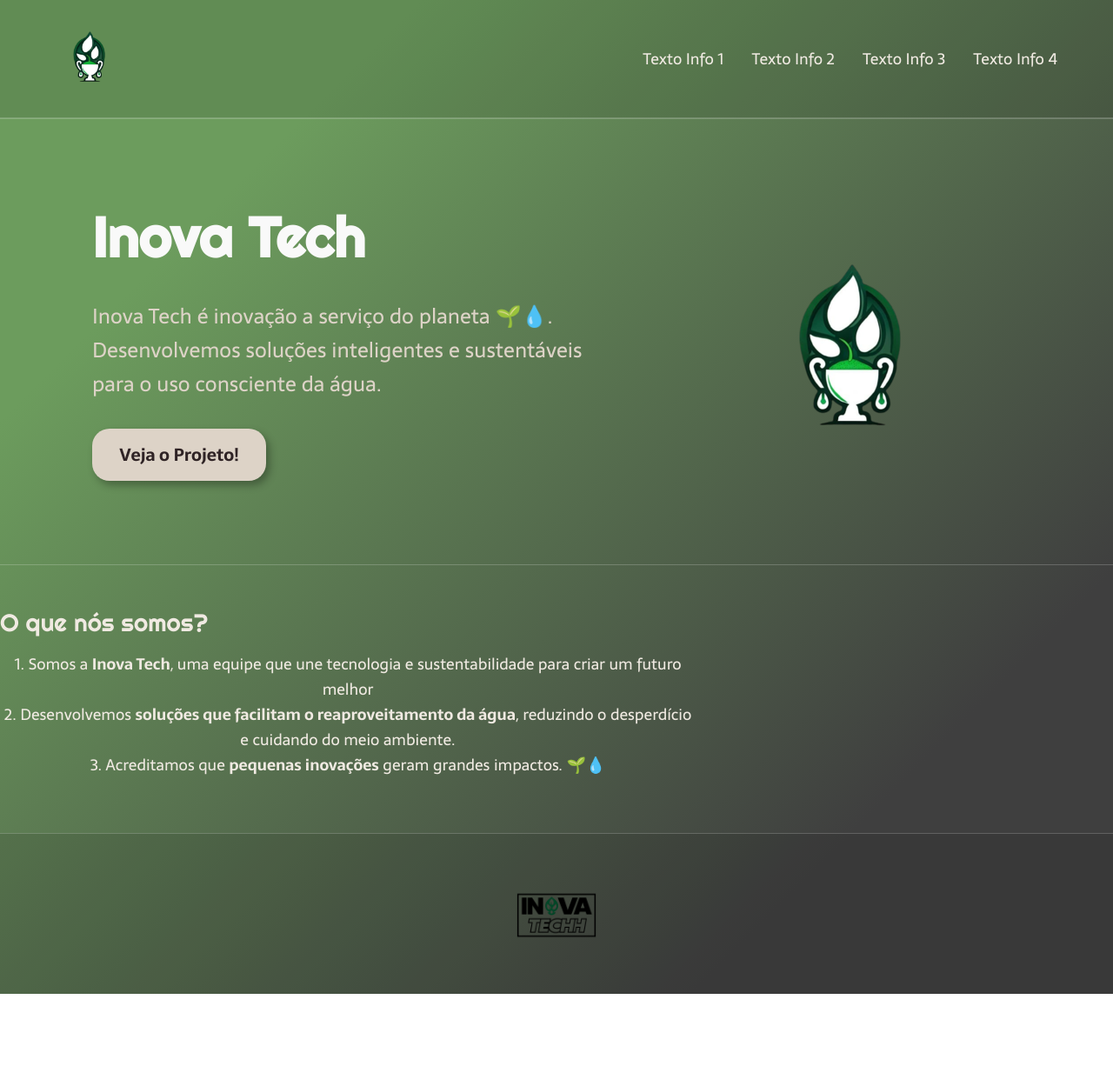
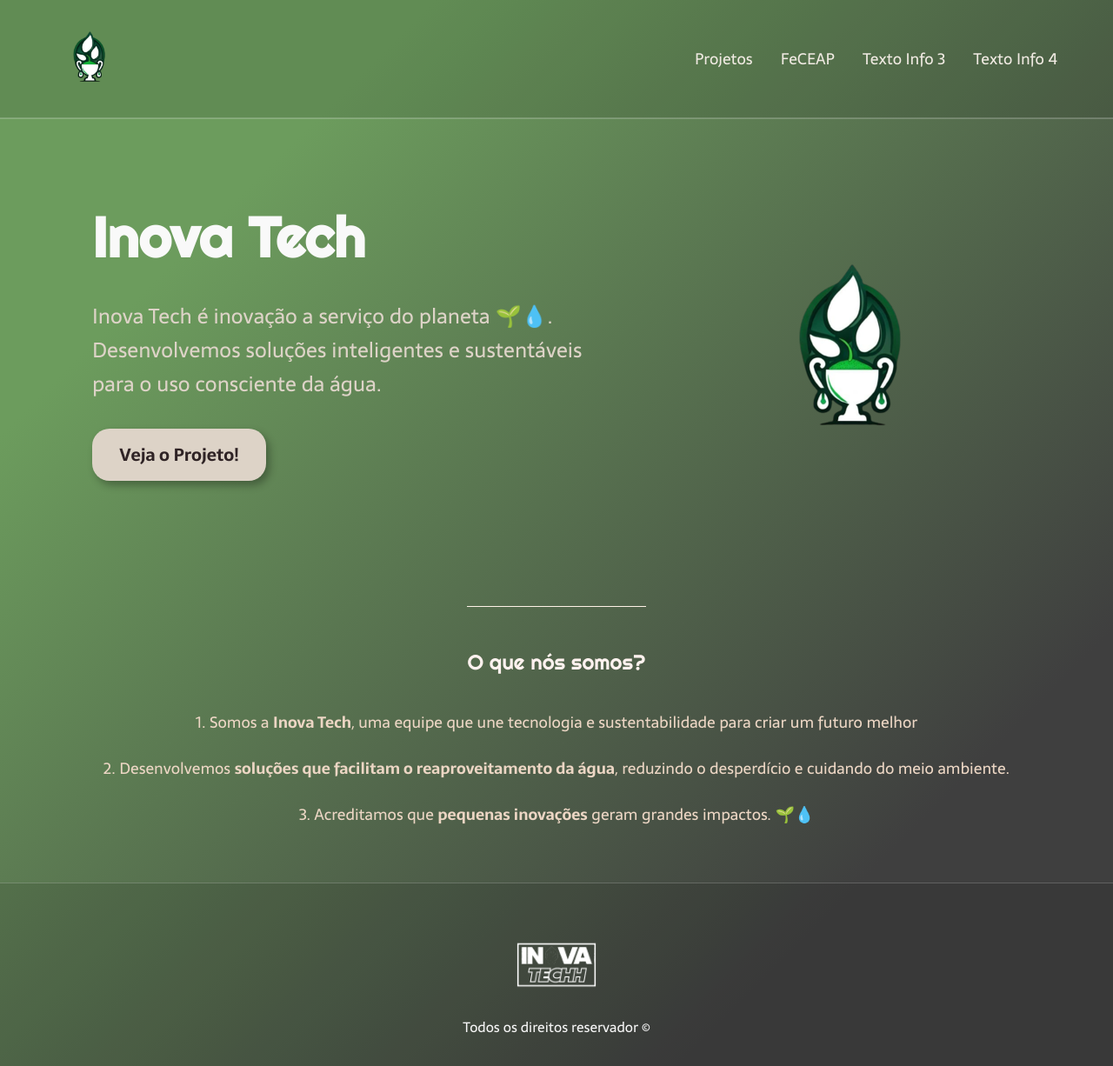
Before and after one commit to arthurrobertoalves/site-inovatech, a plain HTML site: page project/index.html in a window 1280 px wide. Shown: the whole page at 87% size. Before the commit the page ends 1143 px from the top, so only its background shows below. Drawn offline with Linux system fonts and the light colour scheme.

Commit message:
alt infos

```diff
--- a/project/index.html
+++ b/project/index.html
@@ -16,8 +16,8 @@
     <header class="cabecalho">
         <a href="index.html"><img class="cabecalho-imagem" src="img/inovatech_ico.ico" alt="""></a>
         <nav class="cabecalho-menu">
-            <a class="cabecalho-menu-item" href="">Texto Info 1</a>
-            <a class="cabecalho-menu-item"  href="">Texto Info 2</a>
+            <a class="cabecalho-menu-item" href="">Projetos</a>
+            <a class="cabecalho-menu-item"  href="">FeCEAP</a>
             <a class="cabecalho-menu-item" href="">Texto Info 3</a>
             <a class="cabecalho-menu-item" href="">Texto Info 4</a>
         </nav>
@@ -42,10 +42,10 @@
 
     </main>
     <footer class="rodape">
-        <img class="rodape-imagem" src="img/logo2.png" alt="Logo 2 InovaTech">
+        <img class="rodape-imagem" src="img/invertido_branco_transparente.png" alt="Logo 2 InovaTech">
+        <p class="rodape-texto">Todos os direitos reservador ©</p>
 
     </footer>
-
 
 </body>
 
--- a/project/style.css
+++ b/project/style.css
@@ -100,33 +100,30 @@ body {
     height: 420px;
 }
 
-.conteudo.secundario {
+.conteudo-secundario {
   display: flex;
   flex-direction: column;
   align-items: center;
   gap: 24px;
-    padding: 0 64px;
+  margin-top: 48px;
 }
 
 .conteudo-secundario-titulo {
+  border-top: 0.4px solid #FFF2E7;
   padding-top: 48px;
   font-family: 'Righteous', cursive;
   font-weight: 400;
-    font-size: 28px;
-    color: #f0eae2;
-    border-top: 1px solid #ffffff33;
+  font-size: 24px;
+  color: #FFF2EF;
   margin-bottom: 16px;
 }
 
 .conteudo-secundario-paragrafo {
   font-family: 'Sarala', sans-serif;
-    font-weight: 400;
+  font-weight: 300;
   font-size: 18px;
-    color: #f0eae2;
-    text-align: center;
-    max-width: 800px;
+  color: #ECD6C4;
 }
-
 .rodape {
     padding: 32px;
     border-top: 1px solid #ffffff33;
@@ -138,3 +135,9 @@ body {
     display: block;
     margin: 0 auto;
 }
+
+.rodape-texto{
+    display: block;
+    text-align: center;
+    margin: 0 auto;
+}
```
Also changed, not shown: project/img/invertido_branco_transparente.png (added), 1 other file. Lines whose indentation alone changed are shown as unchanged.
